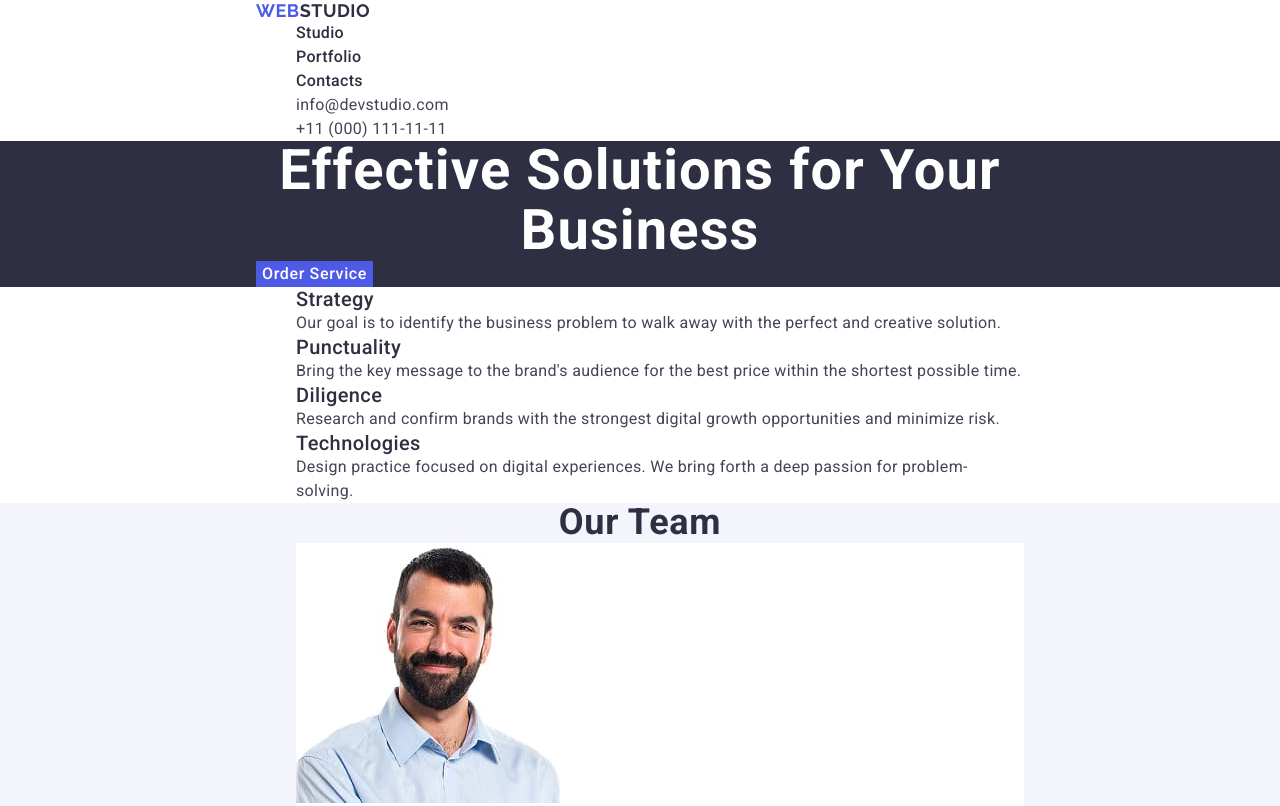
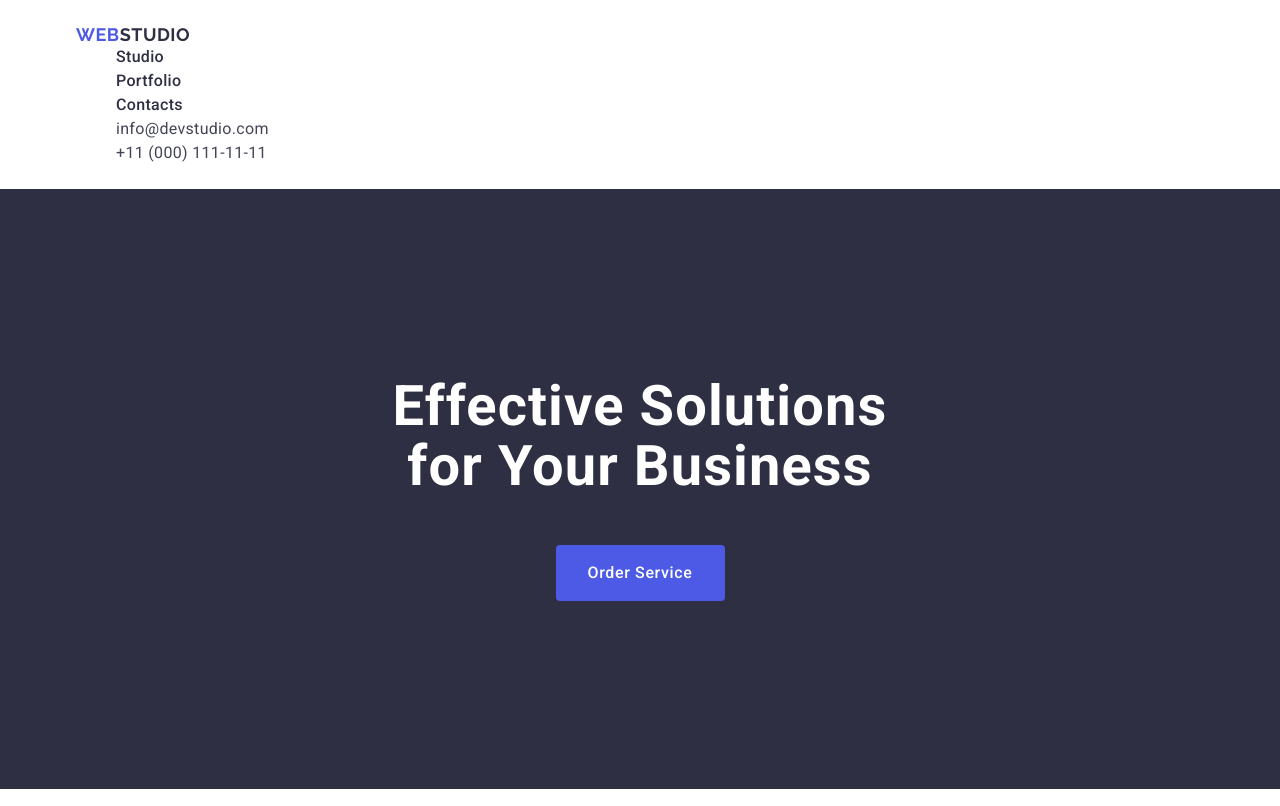
Before and after one commit to OleksiiPodorozhko/goit-markup-hw-03, a website: page index.html in a window 1280 px wide. Shown: the top 806 px of the page. Drawn offline with nearby package versions, Linux system fonts and the light colour scheme.

Commit message:
Add intends between elements. Without flex

```diff
--- a/css/styles.css
+++ b/css/styles.css
@@ -40,14 +40,21 @@ h1, h2, h3, h4, h5, h6, p {
 }
 
 .container {
-    max-width: 798px;
-    padding-left: 15px;
-    padding-right: 15px;
-    margin-right: auto;
-    margin-left: auto;
+    max-width: 1158px;
+    padding: 0 15px;
+    margin: 0 auto;
+}
+
+.section {
+    padding-top: 120px;
+    padding-bottom: 120px;
 }
 
 /*#region Header*/
+.header {
+    padding: 24px 0;
+}
+
 .header-logo {
     font-family: "Raleway", sans-serif;
     font-weight: 700;
@@ -96,10 +103,13 @@ h1, h2, h3, h4, h5, h6, p {
 /*#region Hero*/
 .hero {
     background-color: #2e2f42;
+    padding-top: 188px;
+    padding-bottom: 188px;
 }
 
 .hero-title {
     font-weight: 700;
+    margin-bottom: 48px;
     font-size: 56px;
     line-height: 1.07;
     letter-spacing: 0.02em;
@@ -107,7 +117,17 @@ h1, h2, h3, h4, h5, h6, p {
     color: #FFFFFF;
 }
 
+.hero .container {
+    padding-left: 316px;
+    padding-right: 316px;
+}
+
 .hero-btn {
+    display: block;
+    margin: 0 auto;
+    min-width: 169px;
+    height: 56px;
+    border-radius: 4px;
     background-color: #4d5ae5;
     font-weight: 500;
     font-size: 16px;
@@ -124,6 +144,7 @@ h1, h2, h3, h4, h5, h6, p {
 
 /*#region Features*/
 .feature-title {
+    margin-bottom: 8px;
     font-weight: 500;
     font-size: 20px;
     line-height: 1.2;
@@ -159,6 +180,7 @@ h1, h2, h3, h4, h5, h6, p {
 }
 
 .team-member-title {
+    margin-bottom: 8px;
     font-weight: 500;
     font-size: 20px;
     line-height: 1.2;
@@ -178,6 +200,7 @@ h1, h2, h3, h4, h5, h6, p {
 
 /*#region Our Portfolio*/
 .our-portfolio-title {
+    margin-bottom: 72px;
     font-weight: 700;
     font-size: 36px;
     line-height: 1.11;
@@ -199,6 +222,7 @@ h1, h2, h3, h4, h5, h6, p {
 }
 
 .portfolio-card-title {
+    margin-bottom: 8px;
     font-weight: 500;
     font-size: 20px;
     line-height: 1.2;
@@ -217,6 +241,8 @@ h1, h2, h3, h4, h5, h6, p {
 /*#region Footer*/
 .footer {
     background-color: #2e2f42;
+    padding-top: 100px;
+    padding-bottom: 100px;
 }
 
 .footer-logo {
--- a/index.html
+++ b/index.html
@@ -20,7 +20,7 @@
     <link rel="stylesheet" href="./css/styles.css" />
   </head>
   <body>
-    <header>
+    <header class="header">
       <div class="container">
         <nav>
           <a class="header-logo" href="./index.html"
@@ -51,7 +51,7 @@
 
     <main>
       <!--#region Hero section-->
-      <section class="hero">
+      <section class="hero section">
         <div class="container">
           <h1 class="hero-title">Effective Solutions for Your Business</h1>
           <button class="hero-btn" type="button">Order Service</button>
@@ -59,7 +59,7 @@
       </section>
       <!--#endregion-->
       <!--#region Features section-->
-      <section>
+      <section class="section">
         <div class="container">
           <h2 hidden>Features</h2>
           <ul>
@@ -96,7 +96,7 @@
       </section>
       <!--#endregion-->
       <!--#region Our Team-->
-      <section class="our-team">
+      <section class="our-team section">
         <div class="container">
           <h2 class="our-team-title">Our Team</h2>
           <ul>
@@ -145,7 +145,7 @@
       </section>
       <!--#endregion-->
       <!--#region Our Portfolio-->
-      <section class="our-portfolio">
+      <section class="our-portfolio section">
         <div class="container">
           <h2 class="our-portfolio-title">Our Portfolio</h2>
           <ul>
```
